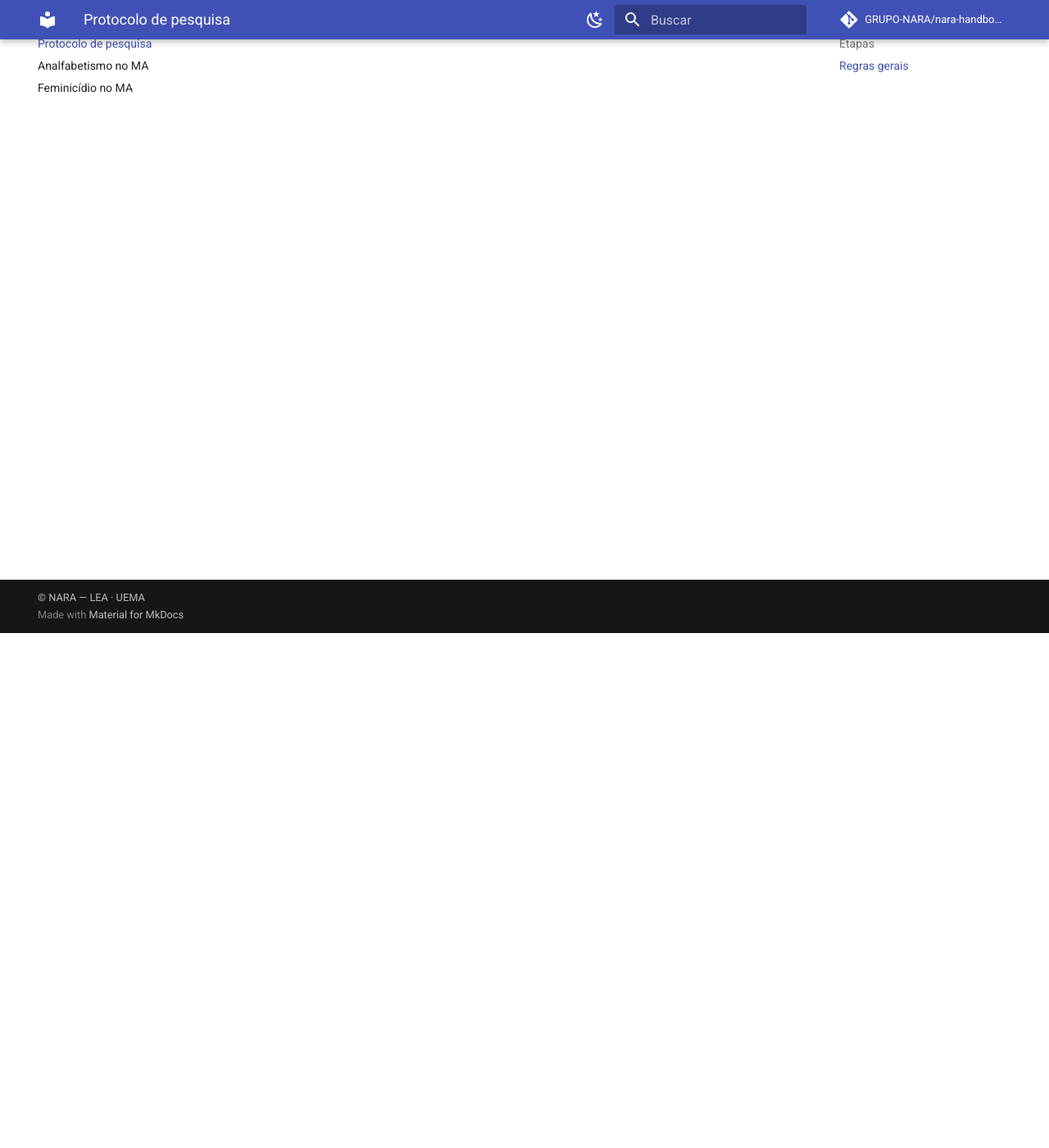
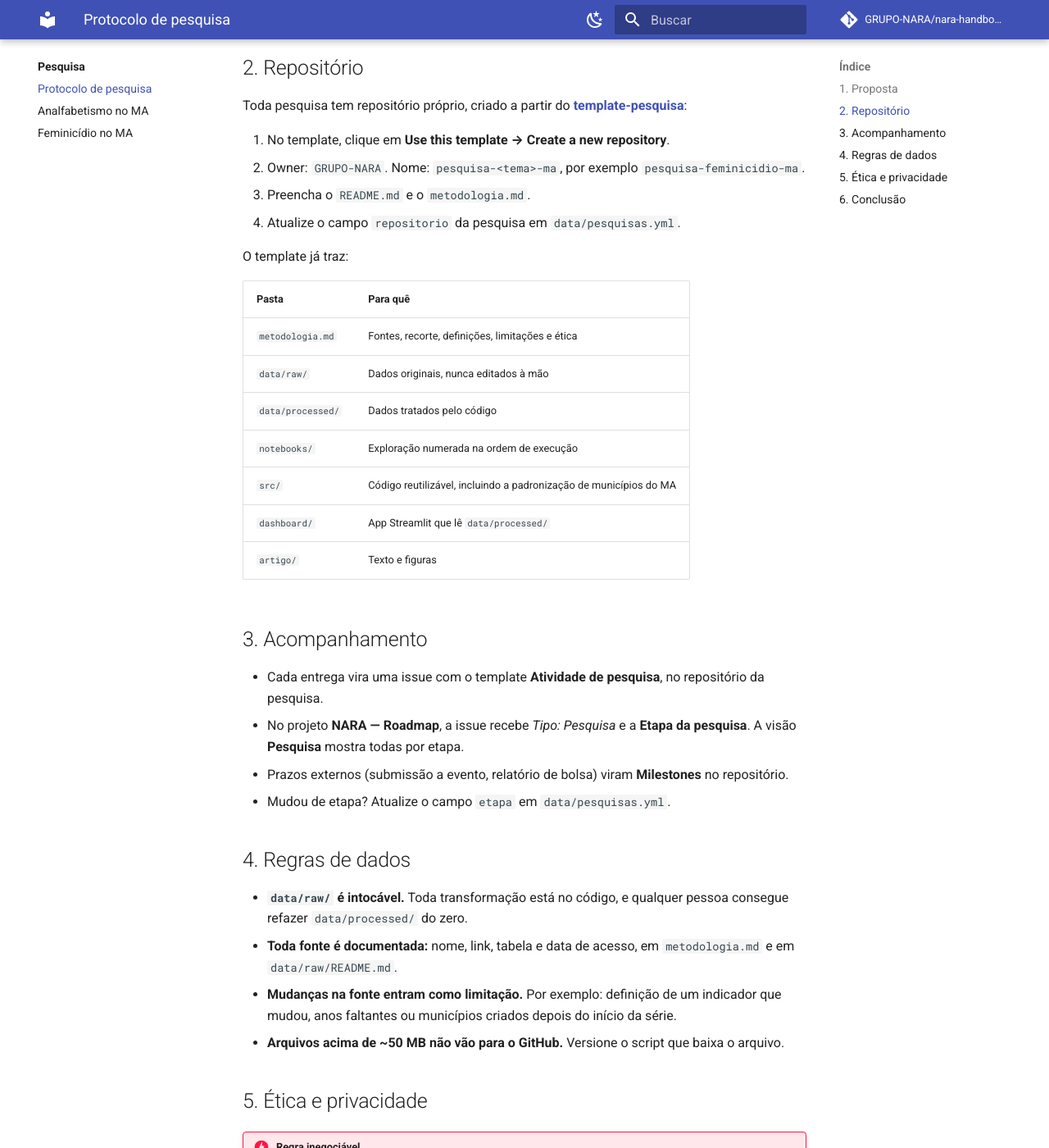
Before and after one commit to GRUPO-NARA/nara-handbook, an MkDocs documentation site: the page built from docs/pesquisa/protocolo.md, in a window 1280 px wide and 1400 px high, scrolled down 628 px. Shown: the whole window at 82% size. Built offline with MkDocs 1.6.1 and Material for MkDocs 9.7.7, drawn with Linux system fonts in a browser that asks for light colours; comment, search, counter and statistics services are not loaded; some of the changed text lies outside the part shown.

Commit message:
docs: protocolo de pesquisa completo e link para o template-pesquisa
Co-Authored-By: Claude Opus 5.5 <noreply@anthropic.com>
Claude-Session: https://claude.ai/code/session_01BnLS3vY5JntDgEbjf4BX9L

````diff
--- a/docs/pesquisa/protocolo.md
+++ b/docs/pesquisa/protocolo.md
@@ -1,15 +1,79 @@
 # Protocolo de pesquisa
 
-!!! info "Em construção"
-    Versão completa no passo 5, junto com o `template-pesquisa`.
+Como uma pesquisa do NARA nasce, anda e termina. Vale para todas, do tema mais simples ao mais sensível.
 
-## Etapas
+```mermaid
+flowchart LR
+    A[Proposta] --> B[Revisão<br/>bibliográfica]
+    B --> C[Coleta]
+    C --> D[Tratamento]
+    D --> E[Análise]
+    E --> F[Escrita]
+    F --> G[Submissão]
+```
 
-`Revisão bibliográfica → Coleta → Tratamento → Análise → Escrita → Submissão`
+## 1. Proposta
 
-## Regras gerais
+Antes de criar qualquer coisa, a ideia é apresentada na **revisão mensal** de roadmap com:
 
-- Toda pesquisa tem **orientador** definido antes da coleta.
-- Fontes, recorte temporal e definições ficam documentados em `metodologia.md`.
-- Usamos apenas **dados agregados**. Nada que identifique pessoas.
-- Em temas sensíveis, contagens muito baixas por município são agregadas por região.
+- a pergunta de pesquisa, em uma frase;
+- as fontes de dados que parecem existir;
+- quem vai participar;
+- um(a) **orientador(a)** que aceitou acompanhar.
+
+Aprovada, a pesquisa entra em `data/pesquisas.yml` com `status: planejada`.
+
+## 2. Repositório
+
+Toda pesquisa tem repositório próprio, criado a partir do [**template-pesquisa**](https://github.com/GRUPO-NARA/template-pesquisa):
+
+1. No template, clique em **Use this template → Create a new repository**.
+2. Owner: `GRUPO-NARA`. Nome: `pesquisa-<tema>-ma`, por exemplo `pesquisa-feminicidio-ma`.
+3. Preencha o `README.md` e o `metodologia.md`.
+4. Atualize o campo `repositorio` da pesquisa em `data/pesquisas.yml`.
+
+O template já traz:
+
+| Pasta | Para quê |
+|---|---|
+| `metodologia.md` | Fontes, recorte, definições, limitações e ética |
+| `data/raw/` | Dados originais, nunca editados à mão |
+| `data/processed/` | Dados tratados pelo código |
+| `notebooks/` | Exploração numerada na ordem de execução |
+| `src/` | Código reutilizável, incluindo a padronização de municípios do MA |
+| `dashboard/` | App Streamlit que lê `data/processed/` |
+| `artigo/` | Texto e figuras |
+
+## 3. Acompanhamento
+
+- Cada entrega vira uma issue com o template **Atividade de pesquisa**, no repositório da pesquisa.
+- No projeto **NARA — Roadmap**, a issue recebe *Tipo: Pesquisa* e a **Etapa da pesquisa**. A visão **Pesquisa** mostra todas por etapa.
+- Prazos externos (submissão a evento, relatório de bolsa) viram **Milestones** no repositório.
+- Mudou de etapa? Atualize o campo `etapa` em `data/pesquisas.yml`.
+
+## 4. Regras de dados
+
+- **`data/raw/` é intocável.** Toda transformação está no código, e qualquer pessoa consegue refazer `data/processed/` do zero.
+- **Toda fonte é documentada:** nome, link, tabela e data de acesso, em `metodologia.md` e em `data/raw/README.md`.
+- **Mudanças na fonte entram como limitação.** Por exemplo: definição de um indicador que mudou, anos faltantes ou municípios criados depois do início da série.
+- **Arquivos acima de ~50 MB não vão para o GitHub.** Versione o script que baixa o arquivo.
+
+## 5. Ética e privacidade
+
+!!! danger "Regra inegociável"
+    Usamos **somente dados públicos e agregados**. Nenhum resultado, tabela ou gráfico pode permitir identificar uma pessoa.
+
+- **Contagens baixas:** em municípios pequenos, poucos casos podem identificar alguém. Agregue por região (por exemplo, as regiões de planejamento do IMESC) ou suprima o valor.
+- **Temas sensíveis** (violência, saúde, vulnerabilidade): o recorte e as agregações são validados pelo(a) orientador(a) **antes da coleta**, e a validação é registrada no `metodologia.md`.
+- **Linguagem:** os resultados falam de taxas e territórios, nunca de casos individuais.
+
+## 6. Conclusão
+
+Uma pesquisa é concluída quando:
+
+- [ ] o artigo, relatório ou apresentação foi entregue;
+- [ ] o repositório roda do zero seguindo o README;
+- [ ] os resultados estão listados no README e em `data/pesquisas.yml`;
+- [ ] o status mudou para `concluida`.
+
+Pesquisas maduras podem virar módulos do **Mapa Social do Maranhão**.
````
Also changed, not shown: docs/pesquisa/feminicidio.md (+6 -0 lines), docs/pesquisa/index.md (+1 -1 lines).
